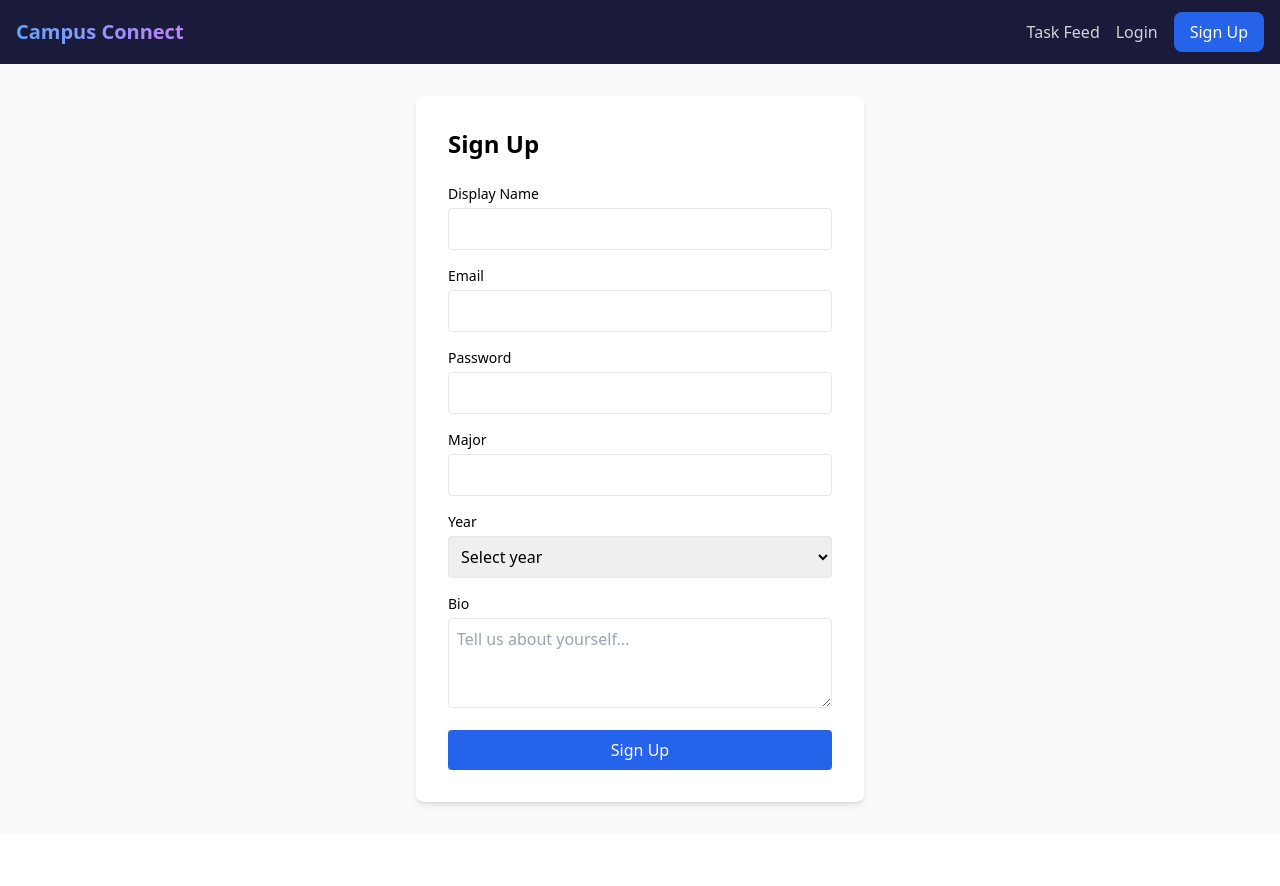
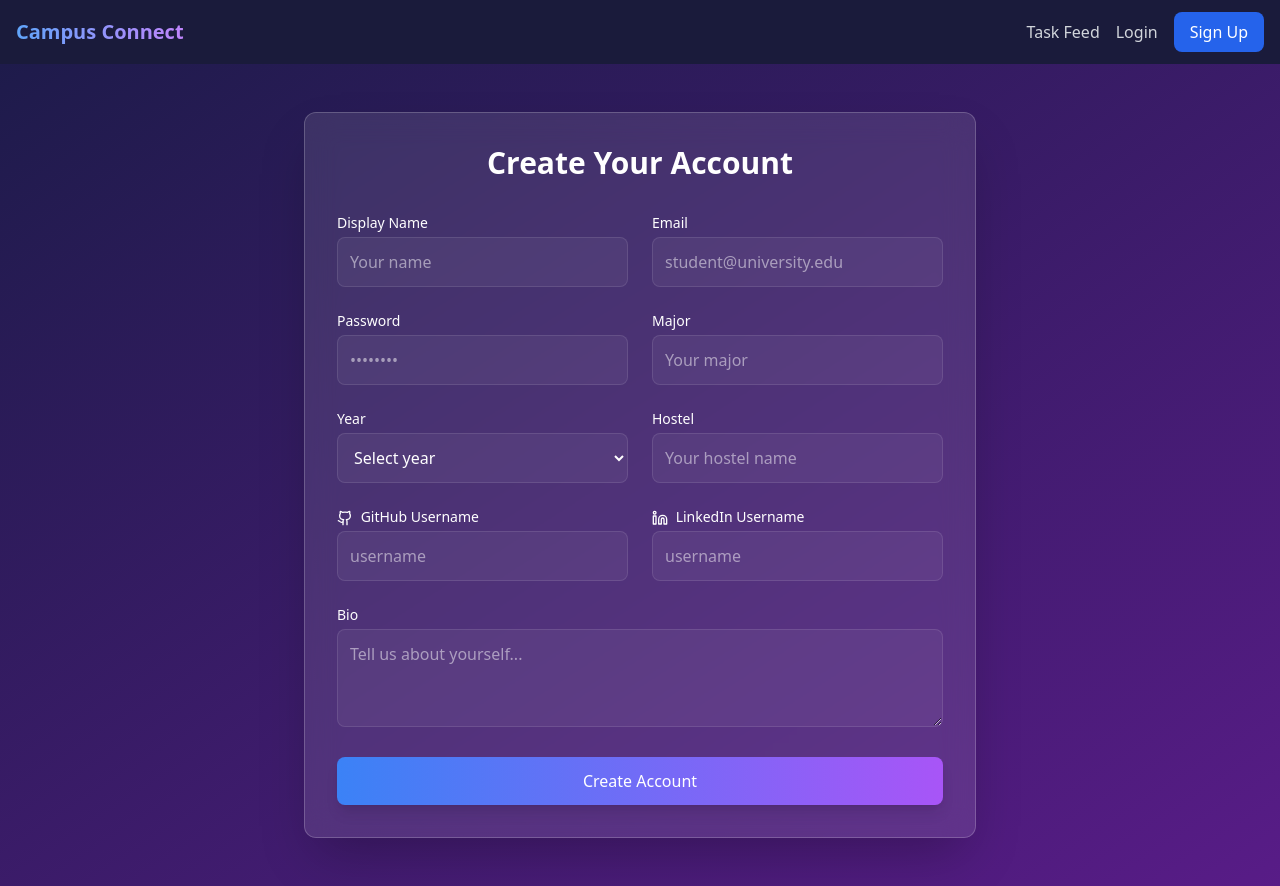
Before and after one commit to misanthropic-codes/Campus-Connect, a React (Vite) app: page /signup in a window 1280 px wide. Before the commit the page ends 834 px from the top, so only its background shows below. Built offline with nearby package versions, Linux system fonts and the light colour scheme; no server answers.

Commit message:
Made Ui enchancments to make design language consistent

```diff
--- a/src/pages/Home.jsx
+++ b/src/pages/Home.jsx
@@ -55,6 +55,7 @@ const FeatureCard = ({ icon: Icon, title, description, delay }) => (
     transition={{ duration: 0.6, delay }}
     viewport={{ once: true }}
     className="group p-6 bg-gradient-to-br from-gray-900/50 to-gray-800/30 rounded-xl border border-gray-700/50 hover:border-blue-500/50 transition-all duration-300"
+
   >
     <div className="flex flex-col h-full">
       <div className="flex items-center gap-4 mb-4">
@@ -174,10 +175,30 @@ const Home = () => {
             <div className="relative">
               <div className="absolute inset-0 bg-gradient-to-r from-blue-500/10 to-purple-500/10 rounded-xl blur-3xl"></div>
               <div className="relative grid grid-cols-2 gap-4">
+                <motion.div className="div"
+                  whileHover={{ scale: 1.04 }}
+                  whileTap={{ scale: 0.98 }}
+                  transition={{ type: "spring", stiffness: 500, damping: 25 }}  >
                 <StatCard value="Task" label="Realtime Updates" delay={0.2} />
+                </motion.div>
+                <motion.div className="div"
+                whileHover={{ scale: 1.04 }}
+                whileTap={{ scale: 0.98 }}
+                transition={{ type: "spring", stiffness: 500, damping: 25 }}>
                 <StatCard value="Collaborate" label="Effectively" delay={0.4} />
+                </motion.div>
+                <motion.div className="div"
+                 whileHover={{ scale: 1.04 }}
+                 whileTap={{ scale: 0.98 }}
+                 transition={{ type: "spring", stiffness: 500, damping: 25 }}>
                 <StatCard value="Build" label="Network" delay={0.6} />
+                </motion.div>
+                <motion.div className="div"
+                 whileHover={{ scale: 1.04 }}
+                 whileTap={{ scale: 0.98 }}
+                 transition={{ type: "spring", stiffness: 500, damping: 25 }}>
                 <StatCard value="Showcase" label="Skills" delay={0.8} />
+                </motion.div>
               </div>
             </div>
           </div>
--- a/src/pages/Login.jsx
+++ b/src/pages/Login.jsx
@@ -72,7 +72,7 @@ const Login = () => {
         <div className="bg-white/10 backdrop-blur-lg rounded-2xl p-8 shadow-xl border border-white/20">
           <div className="text-center mb-8">
             <h1 className="text-3xl font-bold text-white mb-2">Welcome Back</h1>
-            <p className="text-blue-200">Sign in to continue to Campus Taskboard</p>
+            <p className="text-blue-200">Sign in to continue to Campus Connect</p>
           </div>
 
           <form onSubmit={handleSubmit(onSubmit)} className="space-y-6">
@@ -116,7 +116,7 @@ const Login = () => {
                     }
                   })}
                   type="password"
-                  className="w-full bg-white/5 border border-blue-300/30 rounded-lg px-10 py-3 text-white placeholder-blue-300 focus:outline-none focus:ring-2 focus:ring-blue-500 transition-all"
+                  className="w-full bg-white/5 border border-blue-300/30 rounded-lg px-10 py-3 text-white placeholder-white-300 focus:outline-none focus:ring-2 focus:ring-blue-500 transition-all"
                   placeholder="Enter your password"
                   disabled={isLoading}
                 />
--- a/src/pages/Signup.jsx
+++ b/src/pages/Signup.jsx
@@ -5,6 +5,7 @@ import { useNavigate } from 'react-router-dom';
 import { toast, ToastContainer } from "react-toastify";
 import "react-toastify/dist/ReactToastify.css";
 import { motion } from 'framer-motion';
+import { Github, Linkedin } from 'lucide-react';
 
 const Signup = () => {
     const { register, handleSubmit, formState: { errors } } = useForm();
@@ -17,7 +18,10 @@ const Signup = () => {
           displayName: data.displayName,
           major: data.major,
           year: data.year,
-          bio: data.bio
+          bio: data.bio,
+          hostel: data.hostel,
+          githubUsername: data.githubUsername,
+          linkedinUsername: data.linkedinUsername
         });
 
         toast.success("Account created successfully!");
@@ -28,88 +32,128 @@ const Signup = () => {
     };
 
     return (
-      <div className="container mx-auto px-4 py-8">
+      <div className="min-h-screen bg-gradient-to-br from-indigo-950 to-purple-900 py-12 px-4">
         <ToastContainer />
         <motion.div
           initial={{ opacity: 0, y: 20 }}
           animate={{ opacity: 1, y: 0 }}
-          className="max-w-md mx-auto bg-white p-8 rounded-lg shadow-md"
+          className="max-w-2xl mx-auto backdrop-blur-lg bg-white/10 p-8 rounded-xl shadow-2xl border border-white/20"
         >
-          <h2 className="text-2xl font-bold mb-6">Sign Up</h2>
-          <form onSubmit={handleSubmit(onSubmit)} className="space-y-4">
+          <h2 className="text-3xl font-bold mb-8 text-white text-center">Create Your Account</h2>
+          <form onSubmit={handleSubmit(onSubmit)} className="space-y-6">
+            <div className="grid grid-cols-1 md:grid-cols-2 gap-6">
               <div>
-              <label className="block text-sm font-medium mb-1">Display Name</label>
+                <label className="block text-sm font-medium mb-1 text-white">Display Name</label>
                 <input
                   {...register("displayName", { required: true })}
-                className="w-full p-2 border rounded"
+                  className="w-full p-3 bg-white/5 border border-white/10 rounded-lg text-white placeholder-white/50 focus:ring-2 focus:ring-blue-500 focus:border-transparent"
+                  placeholder="Your name"
                 />
-              {errors.displayName && <span className="text-red-500">Display name is required</span>}
+                {errors.displayName && <span className="text-red-400 text-sm">Display name is required</span>}
               </div>
 
               <div>
-              <label className="block text-sm font-medium mb-1">Email</label>
+                <label className="block text-sm font-medium mb-1 text-white">Email</label>
                 <input
                   type="email"
                   {...register("email", {
                     required: true,
                     pattern: /^[a-zA-Z0-9._%+-]+@[a-zA-Z0-9.-]+\.[a-zA-Z]{2,}$/
                   })}
-                className="w-full p-2 border rounded"
+                  className="w-full p-3 bg-white/5 border border-white/10 rounded-lg text-white placeholder-white/50 focus:ring-2 focus:ring-blue-500 focus:border-transparent"
+                  placeholder="student@university.edu"
                 />
-              {errors.email && <span className="text-red-500">Valid email is required</span>}
+                {errors.email && <span className="text-red-400 text-sm">Valid email is required</span>}
               </div>
 
               <div>
-              <label className="block text-sm font-medium mb-1">Password</label>
+                <label className="block text-sm font-medium mb-1 text-white">Password</label>
                 <input
                   type="password"
                   {...register("password", { required: true, minLength: 6 })}
-                className="w-full p-2 border rounded"
+                  className="w-full p-3 bg-white/5 border border-white/10 rounded-lg text-white placeholder-white/50 focus:ring-2 focus:ring-blue-500 focus:border-transparent"
+                  placeholder="••••••••"
                 />
-              {errors.password && <span className="text-red-500">Password must be at least 6 characters</span>}
+                {errors.password && <span className="text-red-400 text-sm">Password must be at least 6 characters</span>}
               </div>
 
               <div>
-              <label className="block text-sm font-medium mb-1">Major</label>
+                <label className="block text-sm font-medium mb-1 text-white">Major</label>
                 <input
                   {...register("major", { required: true })}
-                className="w-full p-2 border rounded"
+                  className="w-full p-3 bg-white/5 border border-white/10 rounded-lg text-white placeholder-white/50 focus:ring-2 focus:ring-blue-500 focus:border-transparent"
+                  placeholder="Your major"
                 />
-              {errors.major && <span className="text-red-500">Major is required</span>}
+                {errors.major && <span className="text-red-400 text-sm">Major is required</span>}
               </div>
 
               <div>
-              <label className="block text-sm font-medium mb-1">Year</label>
+                <label className="block text-sm font-medium mb-1 text-white">Year</label>
                 <select
                   {...register("year", { required: true })}
-                className="w-full p-2 border rounded"
+                  className="w-full p-3 bg-white/5 border border-white/10 rounded-lg text-white placeholder-white/50 focus:ring-2 focus:ring-blue-500 focus:border-transparent"
                 >
-                <option value="">Select year</option>
-                <option value="Freshman">Freshman</option>
-                <option value="Sophomore">Sophomore</option>
-                <option value="Junior">Junior</option>
-                <option value="Senior">Senior</option>
-                <option value="Graduate">Graduate</option>
+                  <option value="" className="bg-indigo-950">Select year</option>
+                  <option value="Freshman" className="bg-indigo-950">Freshman</option>
+                  <option value="Sophomore" className="bg-indigo-950">Sophomore</option>
+                  <option value="Junior" className="bg-indigo-950">Junior</option>
+                  <option value="Senior" className="bg-indigo-950">Senior</option>
+                  <option value="Graduate" className="bg-indigo-950">Graduate</option>
                 </select>
-              {errors.year && <span className="text-red-500">Year is required</span>}
+                {errors.year && <span className="text-red-400 text-sm">Year is required</span>}
               </div>
 
               <div>
-              <label className="block text-sm font-medium mb-1">Bio</label>
+                <label className="block text-sm font-medium mb-1 text-white">Hostel</label>
+                <input
+                  {...register("hostel", { required: true })}
+                  className="w-full p-3 bg-white/5 border border-white/10 rounded-lg text-white placeholder-white/50 focus:ring-2 focus:ring-blue-500 focus:border-transparent"
+                  placeholder="Your hostel name"
+                />
+                {errors.hostel && <span className="text-red-400 text-sm">Hostel is required</span>}
+              </div>
+
+              <div>
+                <label className="block text-sm font-medium mb-1 text-white">
+                  <Github className="inline w-4 h-4 mr-1" /> GitHub Username
+                </label>
+                <input
+                  {...register("githubUsername")}
+                  className="w-full p-3 bg-white/5 border border-white/10 rounded-lg text-white placeholder-white/50 focus:ring-2 focus:ring-blue-500 focus:border-transparent"
+                  placeholder="username"
+                />
+              </div>
+
+              <div>
+                <label className="block text-sm font-medium mb-1 text-white">
+                  <Linkedin className="inline w-4 h-4 mr-1" /> LinkedIn Username
+                </label>
+                <input
+                  {...register("linkedinUsername")}
+                  className="w-full p-3 bg-white/5 border border-white/10 rounded-lg text-white placeholder-white/50 focus:ring-2 focus:ring-blue-500 focus:border-transparent"
+                  placeholder="username"
+                />
+              </div>
+            </div>
+
+            <div>
+              <label className="block text-sm font-medium mb-1 text-white">Bio</label>
               <textarea
                 {...register("bio")}
-                className="w-full p-2 border rounded"
+                className="w-full p-3 bg-white/5 border border-white/10 rounded-lg text-white placeholder-white/50 focus:ring-2 focus:ring-blue-500 focus:border-transparent"
                 rows="3"
                 placeholder="Tell us about yourself..."
               />
             </div>
 
-            <button
+            <motion.button
               type="submit"
-              className="w-full bg-blue-600 text-white py-2 rounded hover:bg-blue-700"
+              whileHover={{ scale: 1.02 }}
+              whileTap={{ scale: 0.98 }}
+              className="w-full bg-gradient-to-r from-blue-500 to-purple-500 text-white py-3 rounded-lg font-medium hover:from-blue-600 hover:to-purple-600 transition-all duration-300 shadow-lg"
             >
-              Sign Up
-            </button>
+              Create Account
+            </motion.button>
           </form>
         </motion.div>
       </div>
--- a/src/pages/TaskFeed.jsx
+++ b/src/pages/TaskFeed.jsx
@@ -1,4 +1,4 @@
-import React, { useState, useEffect, useMemo } from 'react';
+import React, { useState, useEffect } from 'react';
 import { collection, query, orderBy, onSnapshot, updateDoc, doc } from 'firebase/firestore';
 import { db } from '../firebase';
 import { useAuth } from '../contexts/AuthContext';
@@ -14,30 +14,22 @@ const TaskFeed = () => {
   });
 
   useEffect(() => {
-    const q = query(collection(db, 'tasks'), orderBy('createdAt', 'desc'));
+    // Query all tasks regardless of status
+    const q = query(
+      collection(db, 'tasks'),
+      orderBy('createdAt', 'desc')
+    );
 
     const unsubscribe = onSnapshot(q, (snapshot) => {
       const tasksData = snapshot.docs.map(doc => ({
         id: doc.id,
         ...doc.data()
       }));
-      console.log("Fetched tasks:", tasksData);
       setTasks(tasksData);
     });
 
     return () => unsubscribe();
   }, []);
-
-  const filteredTasks = useMemo(() => {
-    return tasks.filter(task => {
-      return (
-        (!filters.location || task.location === filters.location) &&
-        (!filters.urgency || task.urgency === filters.urgency) &&
-        task.status === 'open' &&
-        task.createdBy !== currentUser.uid
-      );
-    });
-  }, [tasks, filters, currentUser.uid]);
 
   const handleAcceptTask = async (taskId) => {
     try {
@@ -64,6 +56,15 @@ const TaskFeed = () => {
     }
   };
 
+  const filteredTasks = tasks.filter(task => {
+    return (
+      (!filters.location || task.location === filters.location) &&
+      (!filters.urgency || task.urgency === filters.urgency) &&
+      task.status === 'open' && // Only show open tasks
+      task.createdBy !== currentUser.uid // Don't show user's own tasks
+    );
+  });
+
   return (
     <div className="container mx-auto px-4 py-8">
       <motion.div
@@ -73,6 +74,7 @@ const TaskFeed = () => {
       >
         <h1 className="text-3xl font-bold mb-6">Task Feed</h1>
 
+        {/* Filters */}
         <div className="flex gap-4 mb-6">
           <select
             className="p-2 border rounded"
@@ -98,6 +100,7 @@ const TaskFeed = () => {
           </select>
         </div>
 
+        {/* Task Grid */}
         <div className="grid md:grid-cols-2 lg:grid-cols-3 gap-6">
           {filteredTasks.map(task => (
             <motion.div
```
Also changed, not shown: src/pages/Profile.jsx (+128 -39 lines). Lines whose indentation alone changed are shown as unchanged.
